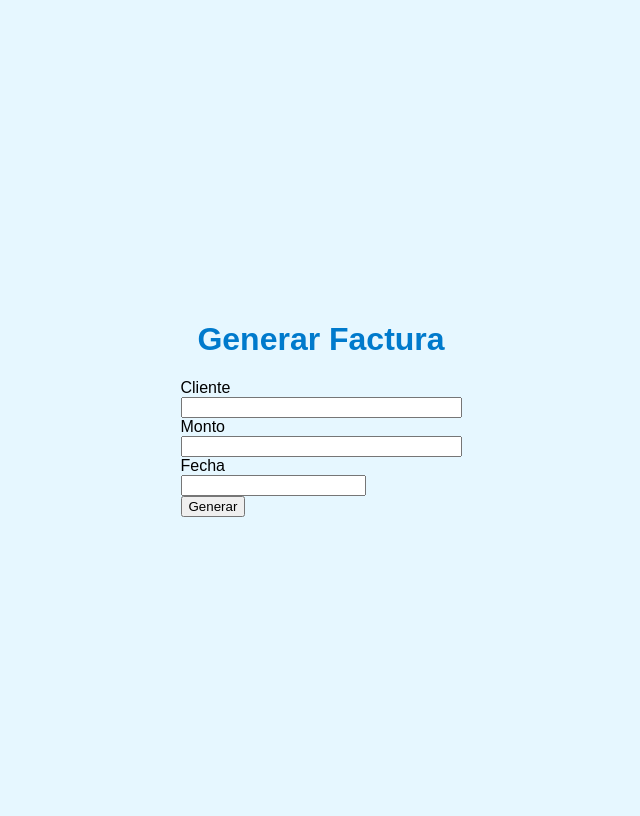
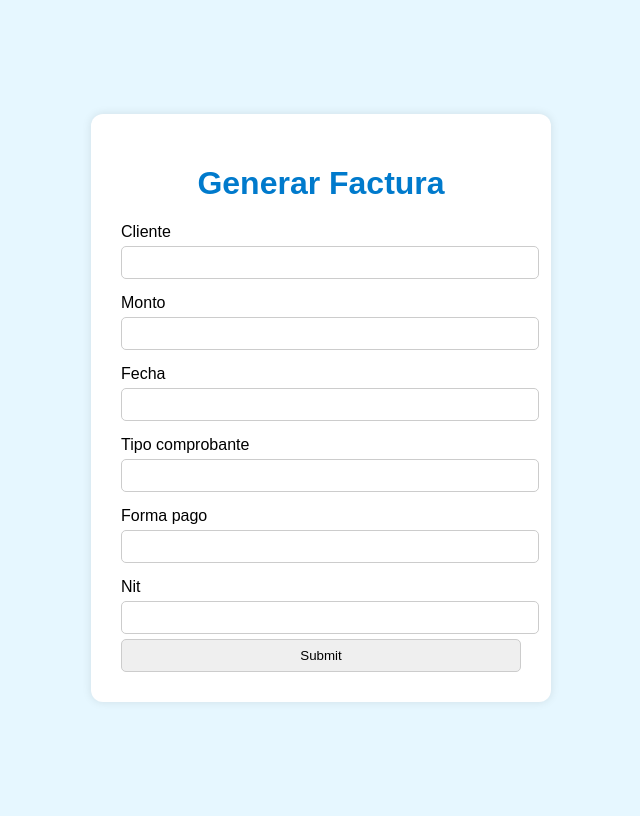
Before and after one commit to F-white835/facturas_web_balsamo, a Python web app: template backend/templates/index.html in a window 1280 px wide. Shown: the whole page, without its empty margins (319-959 px from the left). Run offline with Jinja, Linux system fonts and the light colour scheme; the template is opened without the code that fills it, so the values that code supplies are empty, except form fields; tables that the repository leaves empty hold one stand-in row (values such as "Sample post"); form fields are guessed from the names that the template uses.

Commit message:
Update index.html

```diff
--- a/backend/templates/index.html
+++ b/backend/templates/index.html
@@ -1,39 +1,67 @@
-<!-- templates/index.html -->
 <!DOCTYPE html>
 <html lang="es">
 <head>
     <meta charset="UTF-8">
-    <meta name="viewport" content="width=device-width, initial-scale=1.0">
-    <title>Facturación Electrónica</title>
-    <link rel="stylesheet" href="style.css">
+    <title>Generar Factura</title>
+    <style>
+        body {
+            font-family: Arial, sans-serif;
+            background-color: #e6f7ff; /* Celeste claro */
+            display: flex;
+            justify-content: center;
+            align-items: center;
+            height: 100vh;
+        }
+        .form-container {
+            background-color: white;
+            padding: 30px;
+            border-radius: 12px;
+            box-shadow: 0 0 10px rgba(0, 0, 0, 0.1);
+            width: 400px;
+        }
+        h1 {
+            text-align: center;
+            color: #007acc;
+        }
+        label {
+            display: block;
+            margin-top: 15px;
+        }
+        input, select {
+            width: 100%;
+            padding: 8px;
+            margin-top: 5px;
+            border: 1px solid #ccc;
+            border-radius: 5px;
+        }
+        button {
+            margin-top: 20px;
+            width: 100%;
+            padding: 10px;
+            background-color: #007acc;
+            color: white;
+            border: none;
+            border-radius: 5px;
+            font-weight: bold;
+            cursor: pointer;
+        }
+        button:hover {
+            background-color: #005f99;
+        }
+    </style>
 </head>
 <body>
-    <div class="container">
+    <div class="form-container">
         <h1>Generar Factura</h1>
-        <form method="POST" action="/">
+        <form method="POST">
             {{ form.hidden_tag() }}
-            <div>
-                {{ form.cliente.label }}<br>
-                {{ form.cliente(size=32) }}<br>
-                {% for error in form.cliente.errors %}
-                    <span class="error">{{ error }}</span><br>
-                {% endfor %}
-            </div>
-            <div>
-                {{ form.monto.label }}<br>
-                {{ form.monto(size=32) }}<br>
-                {% for error in form.monto.errors %}
-                    <span class="error">{{ error }}</span><br>
-                {% endfor %}
-            </div>
-            <div>
-                {{ form.fecha.label }}<br>
-                {{ form.fecha() }}<br>
-                {% for error in form.fecha.errors %}
-                    <span class="error">{{ error }}</span><br>
-                {% endfor %}
-            </div>
-            <button type="submit">Generar</button>
+            {{ form.cliente.label }} {{ form.cliente() }}
+            {{ form.monto.label }} {{ form.monto() }}
+            {{ form.fecha.label }} {{ form.fecha() }}
+            {{ form.tipo_comprobante.label }} {{ form.tipo_comprobante() }}
+            {{ form.forma_pago.label }} {{ form.forma_pago() }}
+            {{ form.nit.label }} {{ form.nit() }}
+            {{ form.submit() }}
         </form>
     </div>
 </body>
```
